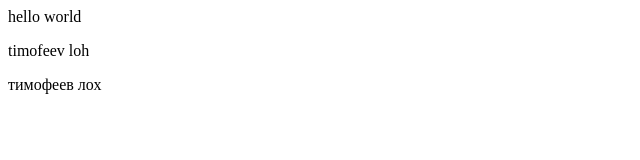
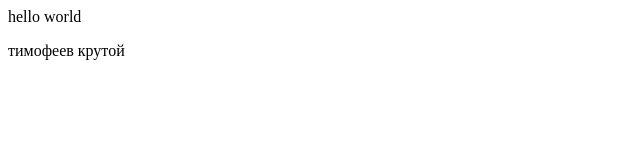
Before and after one commit to artegoser/artegoser.github.io, a plain HTML site: page index.html in a window 1280 px wide. Shown: the whole page, without its empty margins (0-640 px from the left). Drawn offline with Linux system fonts and the light colour scheme.

Commit message:
Update index.html

```diff
--- a/index.html
+++ b/index.html
@@ -1,3 +1,2 @@
 <p>hello world</p>
-<p>timofeev loh</p>
-<p>тимофеев лох</p>
+<p>тимофеев крутой</p>
```
